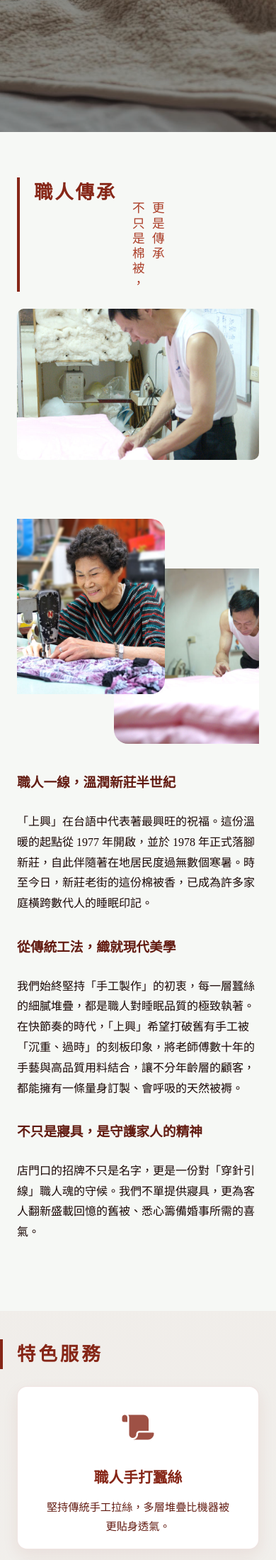
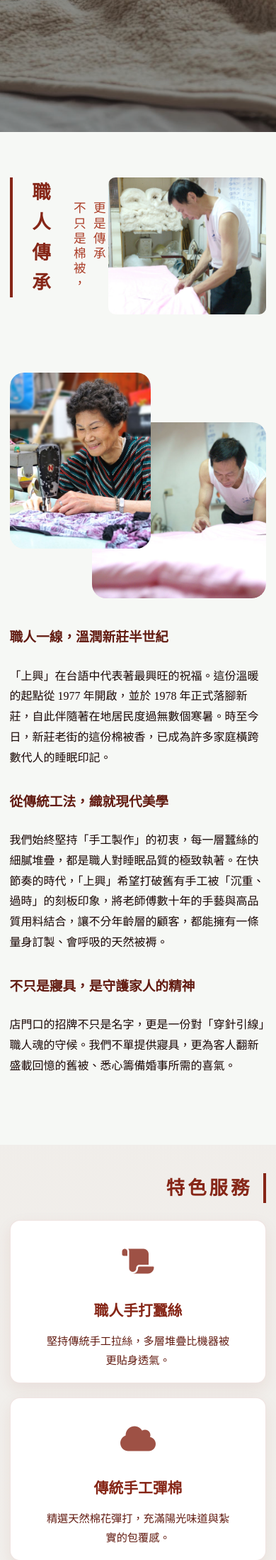
Before and after one commit to jekkinoopy/SiongHing, a PHP site: page / in a window 390 px wide. Shown: the part 658-2856 px from the top of the page at 71% size. Run offline with PHP 8.4, Linux system fonts and the light colour scheme.

Commit message:
style:調整section-title.about-image

```diff
--- a/index.html
+++ b/index.html
@@ -107,10 +107,11 @@
     <!-- 標題：機器帶不走的溫度，藏在手感裡
 
 內容： 介紹老師傅如何將蠶絲一張張拉開，如何確保棉花不跑位。這能呼應評價中提到的「看見工作平台很新鮮」，直接把技術變成賣點。 -->
-    <!-- 特色區（標題與卡片網格的水平內距由 style.css 中 #features 規則與其他區塊對齊） -->
+    <!-- 特色區（【更動】標題與網格包在 .section-inner，與寢居／老街區塊同寬與同一套水平留白） -->
     <section class="features" id="features">
-        <h2 class="section-title">特色服務</h2>
-        <div class="feature-grid">
+        <div class="section-inner">
+            <h2 class="section-title">特色服務</h2>
+            <div class="feature-grid">
             <!-- 點 1：手打蠶絲 -->
             <div class="feature-card">
                 <div class="feature-icon"><i class="fas fa-scroll"></i></div>
@@ -146,6 +147,7 @@
                 <div class="feature-icon"><i class="fas fa-store"></i></div>
                 <h3>老街店鋪體驗</h3>
                 <p class="feature-desc">親臨新莊老街實地觸摸，感受機器無法取代的手感。</p>
+            </div>
             </div>
         </div>
     </section>
--- a/style.css
+++ b/style.css
@@ -360,8 +360,7 @@ nav.scrolled .nav-links a:hover {
 .about-image {
     width: 100%;
     /* 設定比例，1000以下等比例縮放 */
-    aspect-ratio: 16 / 10;
-    max-height: 420px;
+    /* max-height: 420px; */
     /* 大螢幕限制高度，避免過長 */
     /* height: 300px; */
     /* background: linear-gradient(135deg, var(--accent) 0%, var(--brand-secondary) 100%); */
@@ -383,10 +382,11 @@ nav.scrolled .nav-links a:hover {
 .about-image-stack {
     position: relative;
     width: 100%;
-    max-width: 500px;
+    max-width: 724px;
     height: 400px;
     margin: 40px auto;
     overflow: hidden;
+    border-radius: 20px;
 }
 
 .about-image-stack img {
@@ -399,12 +399,12 @@ nav.scrolled .nav-links a:hover {
 /* 前方圖片 */
 .img-front {
     position: absolute;
-    width: 70%;
-    border-radius: 20px;
+    width: 55%;
     bottom: 70px;
-    left: -30px;
+    left: 0;
     z-index: 0;
     overflow: hidden;
+    border-radius: 20px;
 }
 
 .img-front img {
@@ -418,13 +418,14 @@ nav.scrolled .nav-links a:hover {
 
 /* 後方圖片 */
 .img-back {
-    border-radius: 20px;
     overflow: hidden;
     position: absolute;
-    width: 70%;
+    width: 68%;
     bottom: 0;
-    left: 40%;
+    right: 0;
+    left: auto;
     z-index: 0;
+    border-radius: 20px;
 }
 
 .img-back img {
@@ -432,7 +433,7 @@ nav.scrolled .nav-links a:hover {
     height: 300px;
     object-fit: cover;
     object-position: left top;
-    transform: scale(1.1);
+    transform: scale(1.2);
     transform-origin: center;
 }
 
@@ -444,6 +445,15 @@ nav.scrolled .nav-links a:hover {
     margin: var(--section-spacing-y) 0;
     padding: 2.5rem 0;
     background: linear-gradient(180deg, rgba(134, 38, 23, 0.05) 0%, rgba(134, 38, 23, 0.02) 100%);
+}
+
+/* 【更動】全寬背景區塊內用：與 .products-section 相同的 max-width 與左右內距 */
+.section-inner {
+    max-width: 1200px;
+    margin-left: auto;
+    margin-right: auto;
+    padding-left: 2rem;
+    padding-right: 2rem;
 }
 
 .feature-grid {
@@ -520,6 +530,11 @@ nav.scrolled .nav-links a:hover {
     font-weight: 700;
 }
 
+.about-section .section-title {
+    margin: 0;
+}
+
+/* 三大區塊共用字距與底距 */
 #features .section-title,
 #products .section-title,
 #contact .section-title {
@@ -527,21 +542,19 @@ nav.scrolled .nav-links a:hover {
     margin-bottom: var(--section-title-gap);
 }
 
-.about-section .section-title {
-    margin: 0;
-}
-
-/* 【更動】僅適用老街尋蹤：區塊本身已有 max-width + padding，標題仍可 fit-content 靠右 */
+/* 【更動】恢復左右交錯：特色／老街靠右（右側裝飾線） */
+#features .section-title,
 #contact .section-title {
+    width: fit-content;
     text-align: right;
     padding-right: 20px;
     border-right: 4px solid var(--primary);
     border-left: none;
-    width: fit-content;
     margin-left: auto;
     margin-right: 0;
 }
 
+/* 寢居維持靠左（左側裝飾線） */
 #products .section-title {
     width: 100%;
     box-sizing: border-box;
@@ -568,26 +581,10 @@ nav.scrolled .nav-links a:hover {
     transition: all 0.3s ease;
 }
 
+/* 【更動】特色區卡片網格：水平留白由外包 .section-inner 負責，標題與卡片左緣對齊 */
 #features .feature-grid {
-    max-width: 1200px;
     margin-left: auto;
     margin-right: auto;
-    padding-left: 2rem;
-    padding-right: 2rem;
-}
-
-/* 【更動】特色服務為全寬背景：標題外殼與 .feature-grid 同色帶對齊（同 max-width + 水平內距），避免標題貼齊視窗邊緣 */
-#features .section-title {
-    max-width: 1200px;
-    width: 100%;
-    margin-left: auto;
-    margin-right: auto;
-    padding-left: 2rem;
-    padding-right: 2rem;
-    box-sizing: border-box;
-    text-align: right;
-    border-right: 4px solid var(--primary);
-    border-left: none;
 }
 
 .product-card:hover {
@@ -724,8 +721,7 @@ footer {
     .about-section,
     .products-section,
     .contact-section,
-    #features .section-title,
-    #features .feature-grid {
+    #features .section-inner {
         padding-left: 1.5rem;
         padding-right: 1.5rem;
     }
@@ -737,6 +733,13 @@ footer {
 
     .about-left {
         position: static;
+        display: flex;
+        flex-direction: row;
+    }
+
+    .about-image {
+        aspect-ratio: 16 / 10;
+
     }
 
     .about-image-stack {
@@ -862,41 +865,23 @@ footer {
         letter-spacing: 0.18rem;
     }
 
-    #products .section-title {
-        width: 100%;
-        box-sizing: border-box;
-        text-align: left;
-        border-right: none;
-        padding-right: 0;
-        padding-left: 16px;
-        border-left: 4px solid var(--primary);
-        margin-left: 0;
-        margin-right: 0;
+    /* 【更動】手機版：特色區改用 .section-inner，與寢居／聯絡同組水平留白 */
+    .about-section,
+    .products-section,
+    .contact-section,
+    #features .section-inner {
+        padding-left: 1rem;
+        padding-right: 1rem;
     }
 
-    #contact .section-title {
-        width: fit-content;
-        text-align: left;
-        border-right: none;
-        padding-right: 0;
+    #products .section-title {
         padding-left: 16px;
-        border-left: 4px solid var(--primary);
-        margin-left: 0;
-        margin-right: 0;
     }
 
-    /* 【更動】小螢幕：標題區塊與 .feature-grid 同水平內距，樣式與其他區塊統一為左側裝飾線 */
-    #features .section-title {
-        width: 100%;
-        max-width: 1200px;
-        margin-left: auto;
-        margin-right: auto;
-        box-sizing: border-box;
-        text-align: left;
-        border-right: none;
-        border-left: 4px solid var(--primary);
-        padding-left: 1.25rem;
-        padding-right: 1.25rem;
+    /* 【更動】手機版保留左右交錯，並維持與內容區相同安全距離 */
+    #features .section-title,
+    #contact .section-title {
+        padding-right: 16px;
     }
 
     .title-group {
@@ -951,6 +936,16 @@ footer {
 }
 
 @media (max-width: 480px) {
+
+    /* 【更動】超小螢幕收窄水平內距 */
+    .about-section,
+    .products-section,
+    .contact-section,
+    #features .section-inner {
+        padding-left: 0.85rem;
+        padding-right: 0.85rem;
+    }
+
     .nav-links a {
         font-size: 0.9rem;
     }
```
